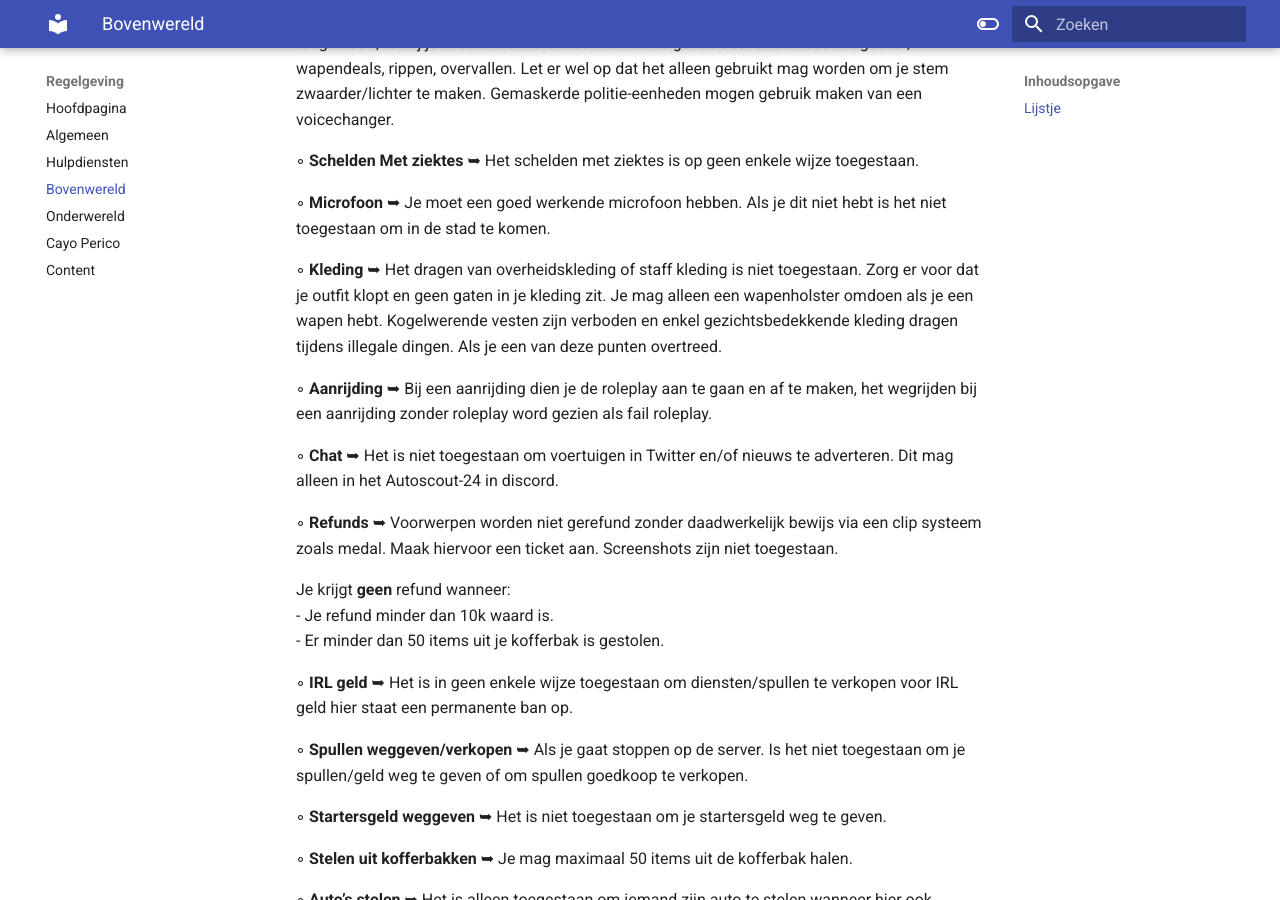
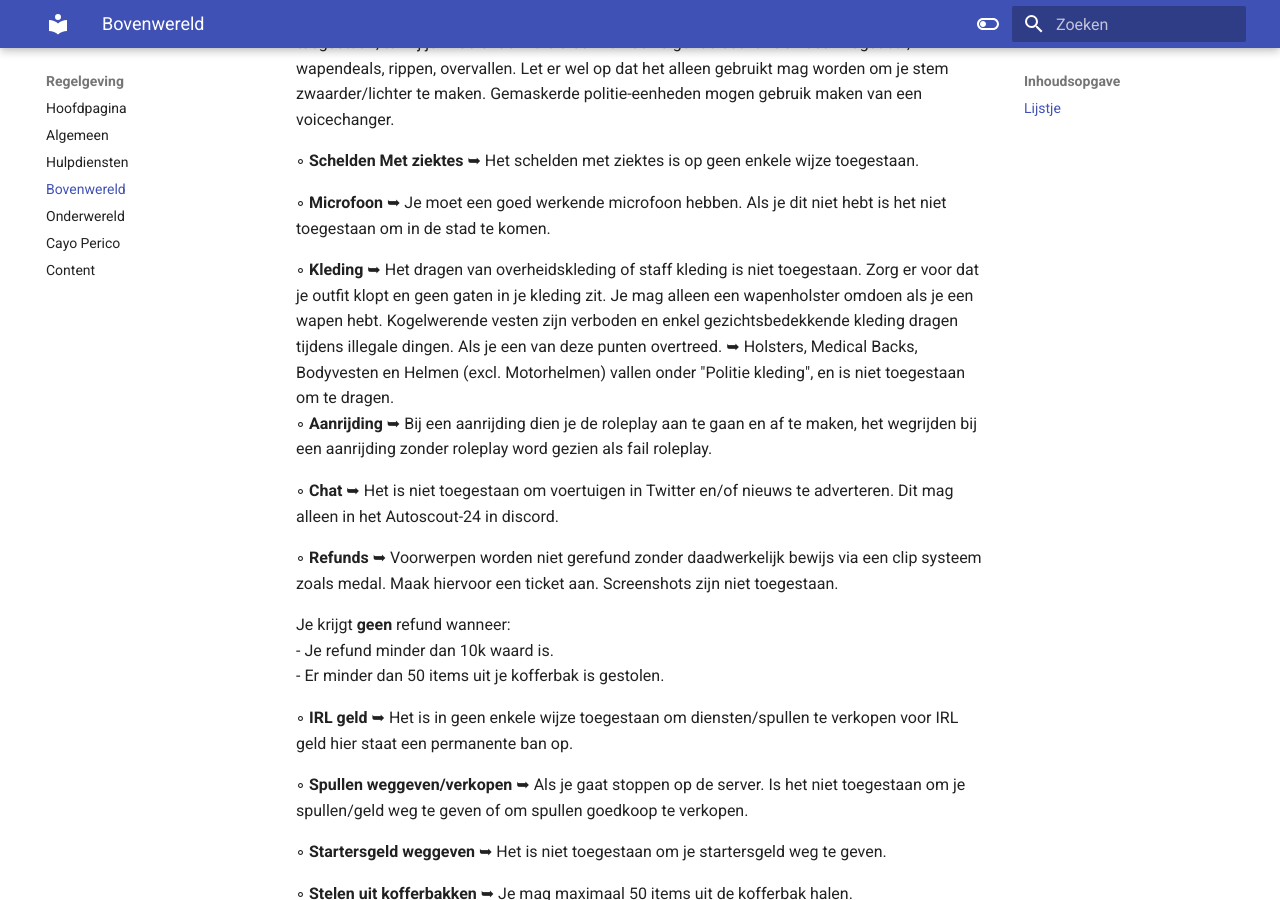
Before and after one commit to CappaWappa/Regels, an MkDocs documentation site: the page built from docs/bovenwereld.md, in a window 1280 px wide and 900 px high, scrolled down 2069 px. Built offline with MkDocs 1.6.1 and Material for MkDocs 9.7.7, drawn with Linux system fonts in a browser that asks for light colours; comment, search, counter and statistics services are not loaded.

Commit message:
Update bovenwereld.md

```diff
--- a/docs/bovenwereld.md
+++ b/docs/bovenwereld.md
@@ -57,7 +57,7 @@
 ◦ <b>Microfoon</b> ➥ Je moet een goed werkende microfoon hebben. Als je dit niet hebt is het niet toegestaan om in de stad te komen.
 
 ◦ <b>Kleding</b> ➥ Het dragen van overheidskleding of staff kleding is niet toegestaan. Zorg er voor dat je outfit klopt en geen gaten in je kleding zit. Je mag alleen een wapenholster omdoen als je een wapen hebt. Kogelwerende vesten zijn verboden en enkel gezichtsbedekkende kleding dragen tijdens illegale dingen. Als je een van deze punten overtreed.
-
+➥ Holsters, Medical Backs, Bodyvesten en Helmen (excl. Motorhelmen) vallen onder "Politie kleding", en is niet toegestaan om te dragen. <br>
 ◦ <b>Aanrijding</b> ➥ Bij een aanrijding dien je de roleplay aan te gaan en af te maken, het wegrijden bij een aanrijding zonder roleplay word gezien als fail roleplay.
 
 ◦ <b>Chat</b> ➥ Het is niet toegestaan om voertuigen in Twitter en/of nieuws te adverteren. Dit mag alleen in het Autoscout-24 in discord.
```
